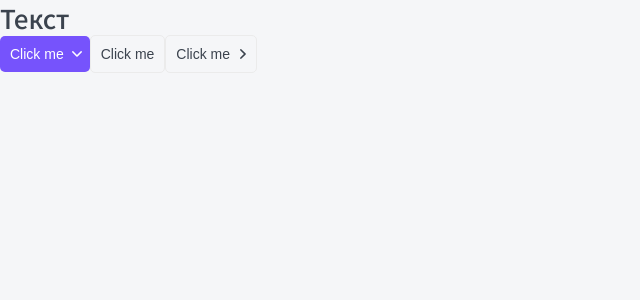
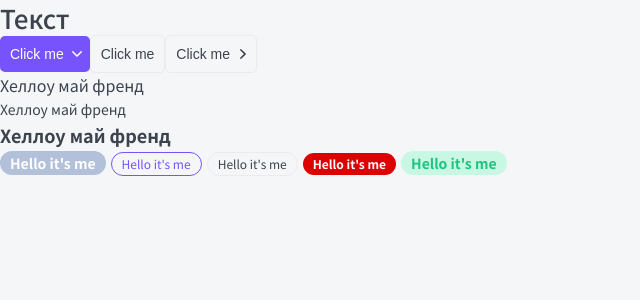
Before and after one commit to dizollate/udemy-course, a Next.js app: page / in a window 1280 px wide. Shown: the top 300 px of the page, without its empty margins (0-640 px from the left). Built offline with nearby package versions, Linux system fonts and the light colour scheme.

Commit message:
feat: create tag component and paragraph component

```diff
--- /dev/null
+++ b/components/Paragraph/Paragraph.module.css
@@ -0,0 +1,24 @@
+.p {
+  font-style: normal;
+  font-weight: normal;
+  line-height: 24px;
+  color: var(--black);
+  margin: 0;
+}
+
+.small {
+  font-size: var(--small-font);
+}
+
+.medium {
+  font-size: var(--medium-font);
+}
+
+.large {
+  font-size: var(--large-font);
+  line-height: 29px;
+}
+
+.bold {
+  font-weight: 700;
+}
--- /dev/null
+++ b/components/Paragraph/Paragraph.tsx
@@ -0,0 +1,19 @@
+import styles from "./Paragraph.module.css";
+import { IParagraph } from "./Paragraph.props";
+import cn from "classnames";
+
+export const Paragraph = ({ children, size = 'm', bold, ...props }: IParagraph): JSX.Element => {
+  return (
+    <p
+      className={cn(styles.p, {
+        [styles.small]: size == "s",
+        [styles.medium]: size == "m",
+        [styles.large]: size == "l",
+        [styles.bold]: bold == true,
+      })}
+      {...props}
+    >
+      {children}
+    </p>
+  );
+};
--- /dev/null
+++ b/components/Tag/Tag.module.css
@@ -0,0 +1,47 @@
+.tag {
+  display: inline-block;
+
+  box-sizing: border-box;
+  margin-right: 5px;
+
+  border-radius: 20px;
+  padding: 5px 10px;
+}
+
+.s {
+  font-size: 12px;
+  line-height: 12px;
+}
+
+.m {
+  font-size: 14px;
+  line-height: 14px;
+}
+
+.ghost {
+  border: 1px solid var(--gray-ligth);
+}
+
+.red {
+  color: var(--white);
+  background: #DE0000;
+  font-weight: bold;
+}
+
+.gray {
+  color: var(--white);
+  background: #B3C0D9;
+  font-weight: bold;
+}
+
+.green {
+  color: var(--green);
+  background: var(--green-ligth);
+  font-weight: bold;
+}
+
+.primary {
+  color: var(--primary);
+  background: transparent;
+  border: 1px solid var(--primary);
+}
--- /dev/null
+++ b/components/Tag/Tag.tsx
@@ -0,0 +1,29 @@
+import styles from "./Tag.module.css";
+import { ITag } from "./Tag.props";
+import cn from "classnames";
+
+export const Tag = ({
+  children,
+  size,
+  href,
+  color,
+  className,
+  ...props
+}: ITag): JSX.Element => {
+  return (
+    <div
+      className={cn(styles.tag, className, {
+        [styles.s]: size == "s",
+        [styles.m]: size == "m",
+        [styles.gray]: color == "gray",
+        [styles.red]: color == "red",
+        [styles.primary]: color == "primary",
+        [styles.ghost]: color == "ghost",
+        [styles.green]: color == "green",
+      })}
+      {...props}
+    >
+      {href ? <a href={href} target="_blank">{children}</a> : <>{ children }</>}
+    </div>
+  );
+};
--- a/components/index.ts
+++ b/components/index.ts
@@ -1,2 +1,4 @@
 export * from "./Htag/Htag";
 export * from "./Button/Button";
+export * from "./Paragraph/Paragraph";
+export * from "./Tag/Tag";
--- a/pages/index.tsx
+++ b/pages/index.tsx
@@ -1,4 +1,4 @@
-import { Button, Htag } from "../components";
+import { Button, Htag, Paragraph, Tag } from "../components";
 
 export default function Home(): JSX.Element {
   return (
@@ -11,6 +11,14 @@ export default function Home(): JSX.Element {
       <Button appearance="ghost" arrow="right">
         Click me
       </Button>
+      <Paragraph size='m'>Хеллоу май френд</Paragraph>
+      <Paragraph size='s'>Хеллоу май френд</Paragraph>
+      <Paragraph size='l' bold>Хеллоу май френд</Paragraph>
+      <Tag size='m' color='gray'>Hello it's me</Tag>
+      <Tag size='s' color='primary'>Hello it's me</Tag>
+      <Tag size='s' color='ghost'>Hello it's me</Tag>
+      <Tag size='s' color='red'>Hello it's me</Tag>
+      <Tag size='m' color='green' href='https://www.freecodecamp.org/news/how-to-use-html-to-open-link-in-new-tab/'>Hello it's me</Tag>
     </>
   );
 }
--- a/styles/globals.css
+++ b/styles/globals.css
@@ -23,9 +23,12 @@ a {
 	--gray-ligth: #EBEBEB;
 	--gray: #E2E2E2;
 	--primary: #7653FC;
-	--primary-hover: #5c36f7;
+	--primary-hover: #5131d1;
 	--red: #FC836D;
 	--green: #1DC37E;
 	--green-ligth: #C8F8E4;
 	--font-family: 'Noto Sans KR', sans-serif;
+	--small-font: 14px;
+	--medium-font: 16px;
+	--large-font: 18px;
 }
```
Also changed, not shown: components/Paragraph/Paragraph.props.tsx (added, +7 -0 lines), components/Tag/Tag.props.tsx (added, +9 -0 lines).
